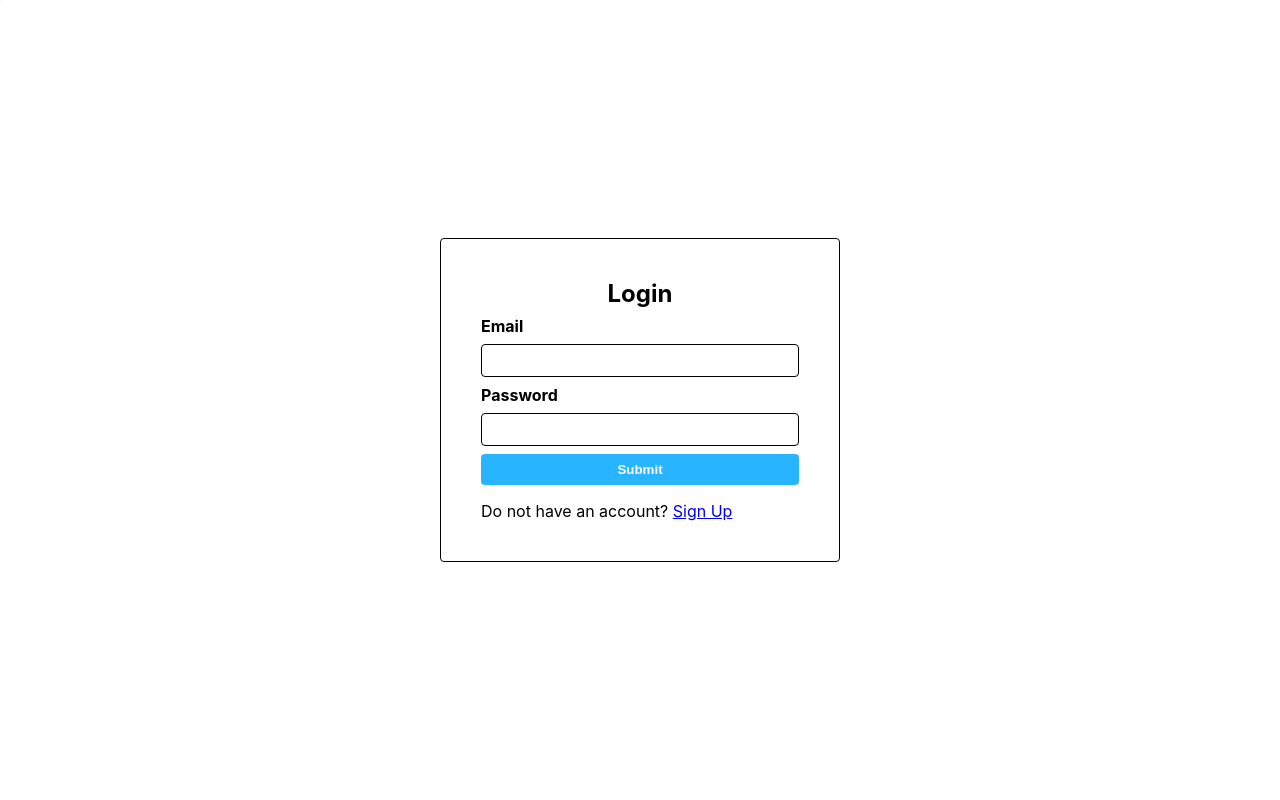
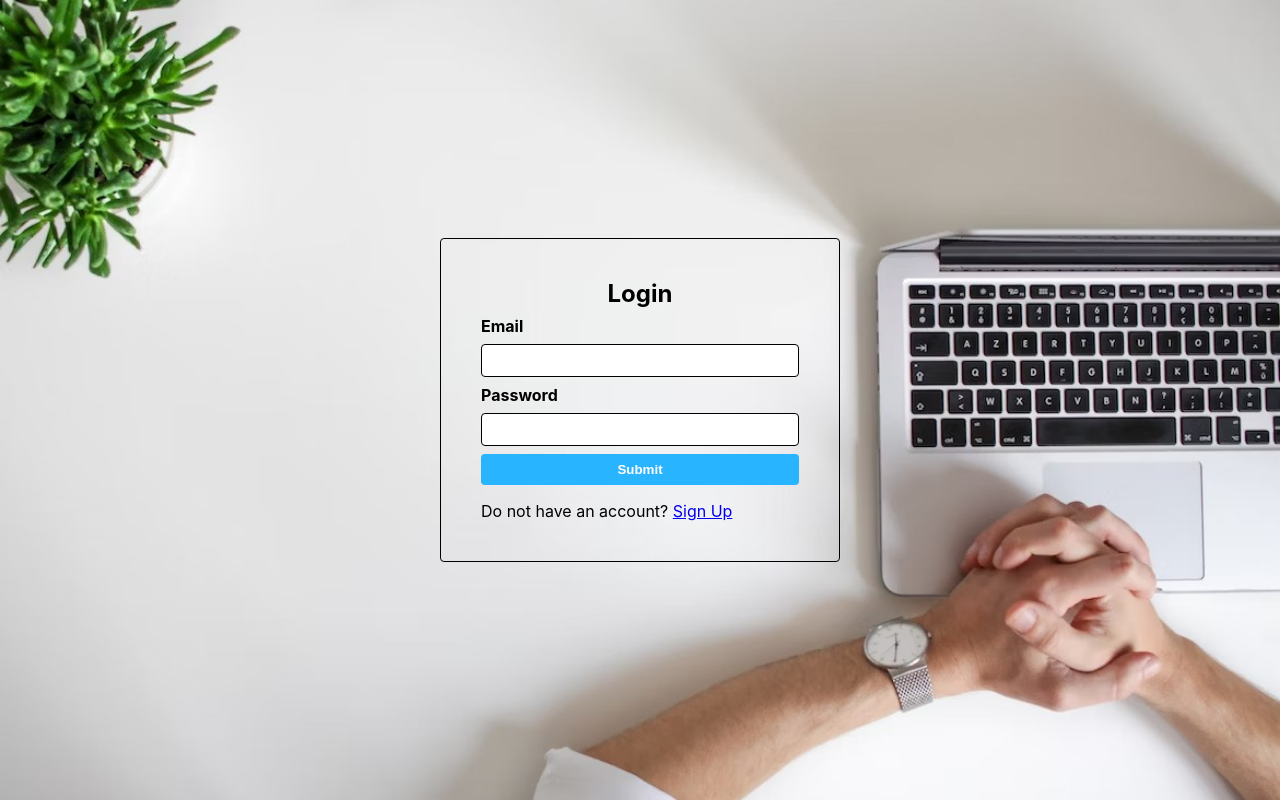
Before and after one commit to adityamish45/Bootstrap-Paradox, a React (Create React App) app in the folder client1/: page /#/login in a window 1280 px wide. Built offline with nearby package versions, Linux system fonts and the light colour scheme.

Commit message:
Added background images for signin and signup

```diff
--- a/client1/src/pages/login/Login.scss
+++ b/client1/src/pages/login/Login.scss
@@ -3,6 +3,10 @@
     display:flex;
     justify-content:center;
     align-items:center;
+    background-image: url("../../assets/img7.jpeg");
+    background-repeat: no-repeat;
+    background-size: cover;
+    background-attachment: fixed;
     .heading{
         text-align:center;
     }
--- a/client1/src/pages/signup/Signup.scss
+++ b/client1/src/pages/signup/Signup.scss
@@ -3,6 +3,10 @@
     display: flex;
     justify-content: center;
     align-items: center;
+    background-image: url("../../assets/img7.jpeg");
+    background-repeat: no-repeat;
+    background-size: cover;
+    background-attachment: fixed;
 
     .heading {
         text-align: center;
```
Also changed, not shown: client1/src/assets/img7.jpeg (added).
